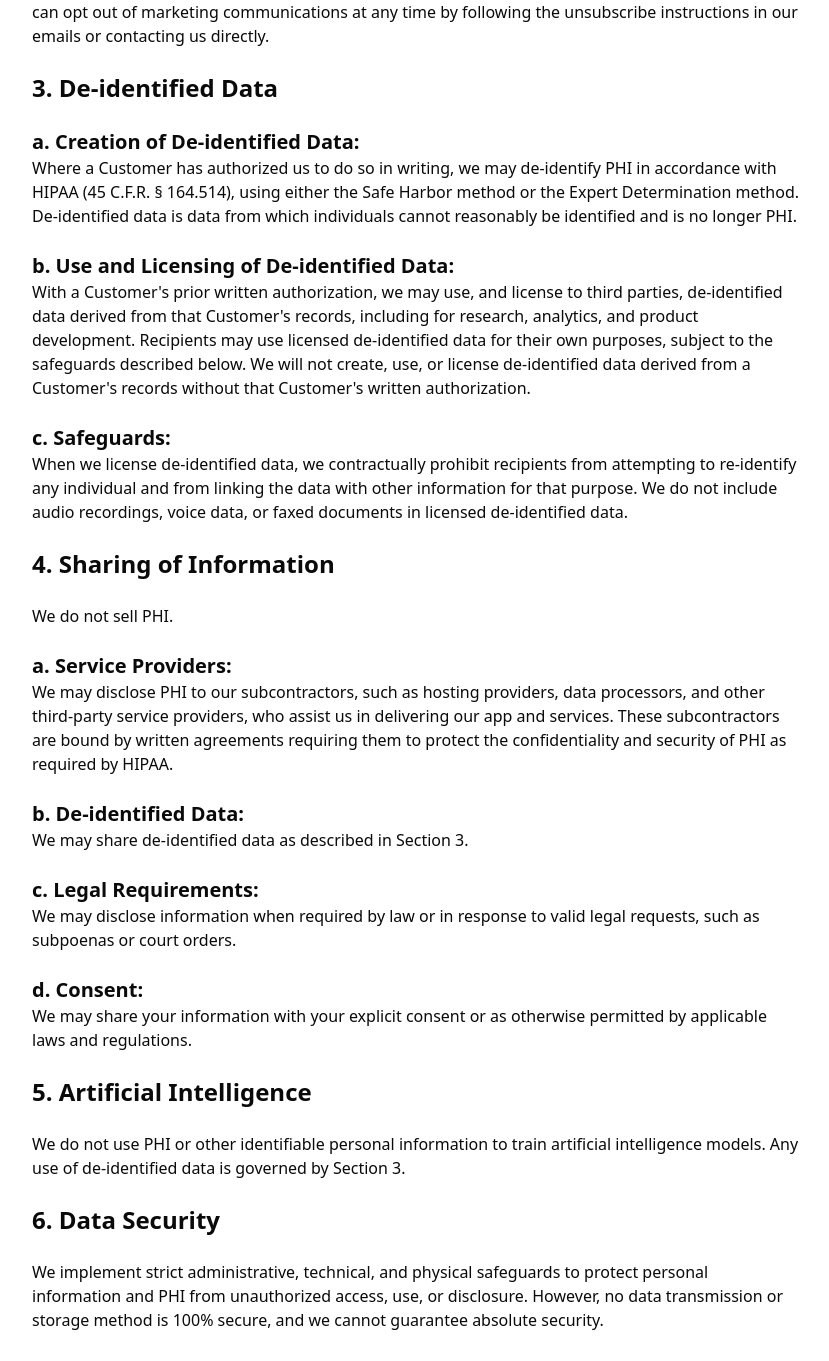
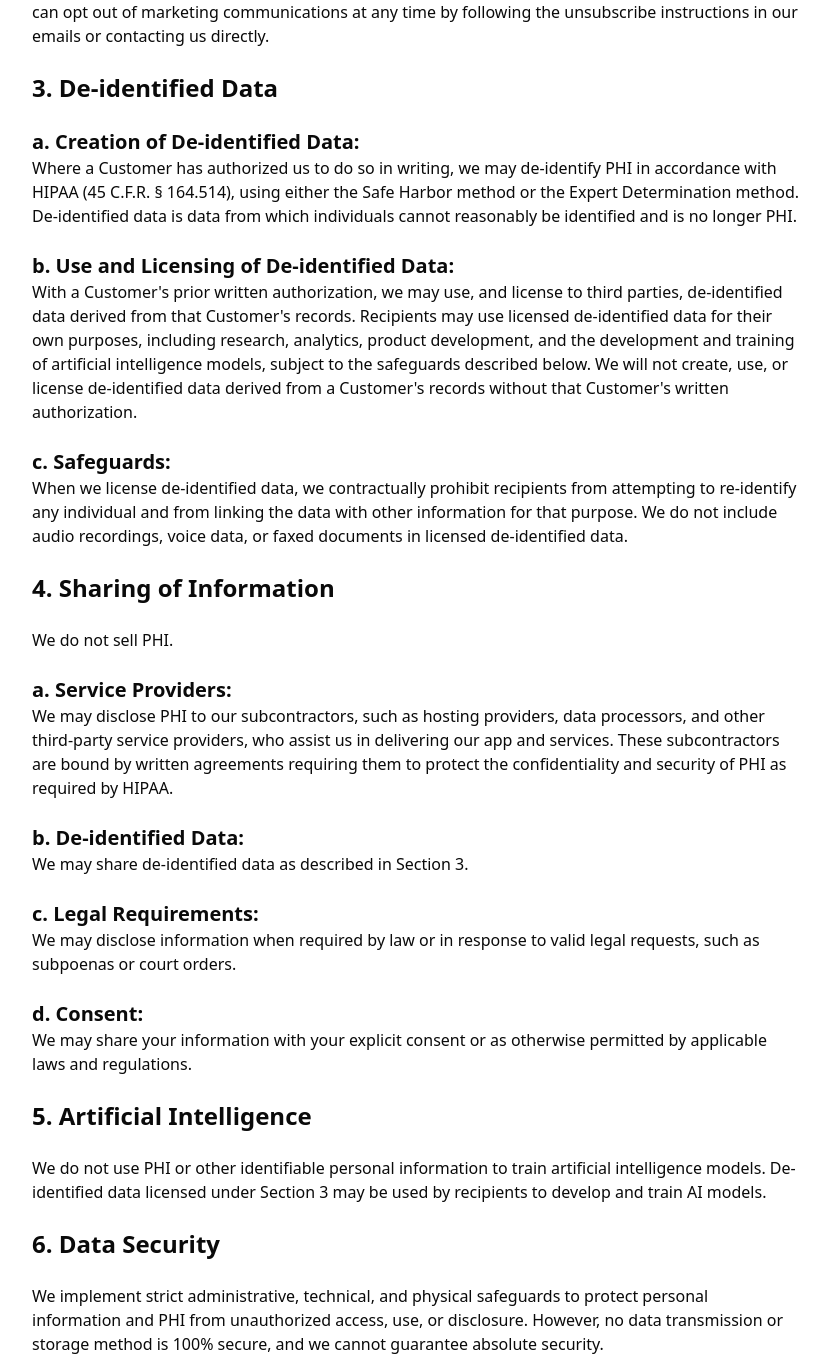
Before and after one commit to Digital-Healthcare-Solutions/DHS-Homepage, a Next.js app: page /privacy-policy in a window 1280 px wide. Shown: the part 1344-2705 px from the top of the page, without its empty margins (224-1053 px from the left). Built offline with nearby package versions, Linux system fonts and the light colour scheme; no server answers.

Commit message:
Update page.tsx

```diff
--- a/app/privacy-policy/page.tsx
+++ b/app/privacy-policy/page.tsx
@@ -139,9 +139,10 @@
             <p>
               With a Customer's prior written authorization, we may use, and
               license to third parties, de-identified data derived from that
-              Customer's records, including for research, analytics, and product
-              development. Recipients may use licensed de-identified data for
-              their own purposes, subject to the safeguards described below. We
+              Customer's records. Recipients may use licensed de-identified data
+              for their own purposes, including research, analytics, product
+              development, and the development and training of artificial
+              intelligence models, subject to the safeguards described below. We
               will not create, use, or license de-identified data derived from a
               Customer's records without that Customer's written authorization.
             </p>
@@ -203,8 +204,9 @@
 
           <p>
             We do not use PHI or other identifiable personal information to
-            train artificial intelligence models. Any use of de-identified data
-            is governed by Section 3.
+            train artificial intelligence models. De-identified data licensed
+            under Section 3 may be used by recipients to develop and train AI
+            models.
           </p>
 
           <h3 className="text-2xl font-semibold">6. Data Security</h3>
```
